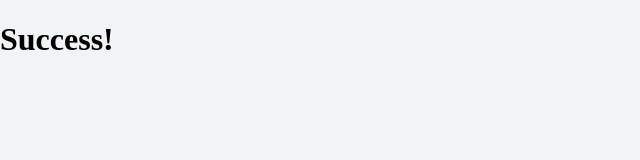
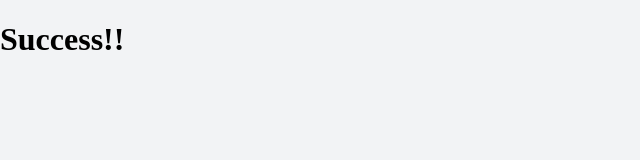
Before and after one commit to zxch91/Teamprojectsteam12, a Next.js app: page /landing in a window 1280 px wide. Shown: the top 160 px of the page, without its empty margins (0-640 px from the left). Built offline with nearby package versions, Linux system fonts and the light colour scheme.

Commit message:
Push updates to new branch

```diff
--- a/src/pages/landing.js
+++ b/src/pages/landing.js
@@ -5,7 +5,7 @@ import Router from "next/router";
 const Landing = () => {
     return (
       <div>
-        <h1>Success!</h1>
+        <h1>Success!!</h1>
       </div>
     );
   };
```
